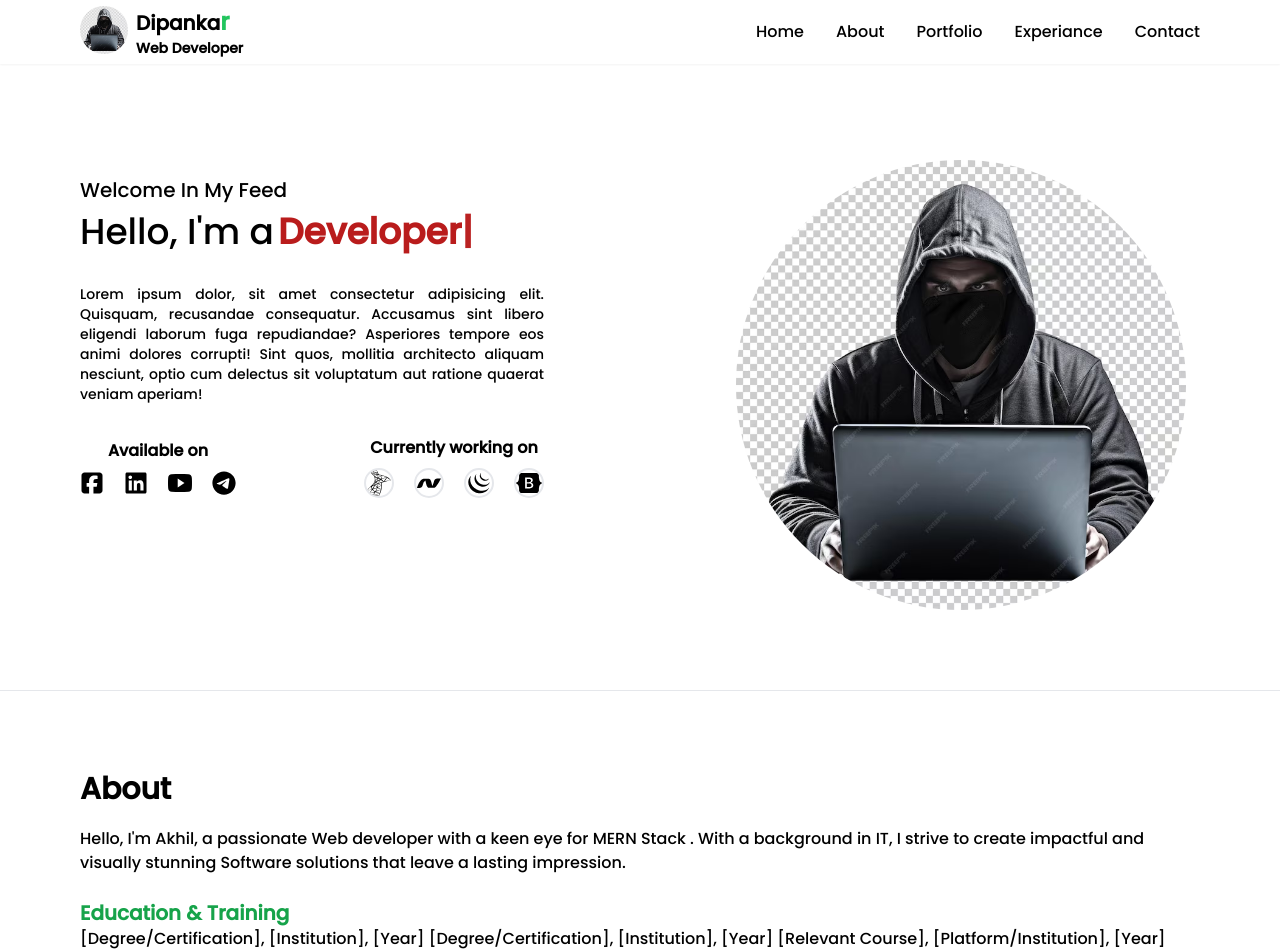
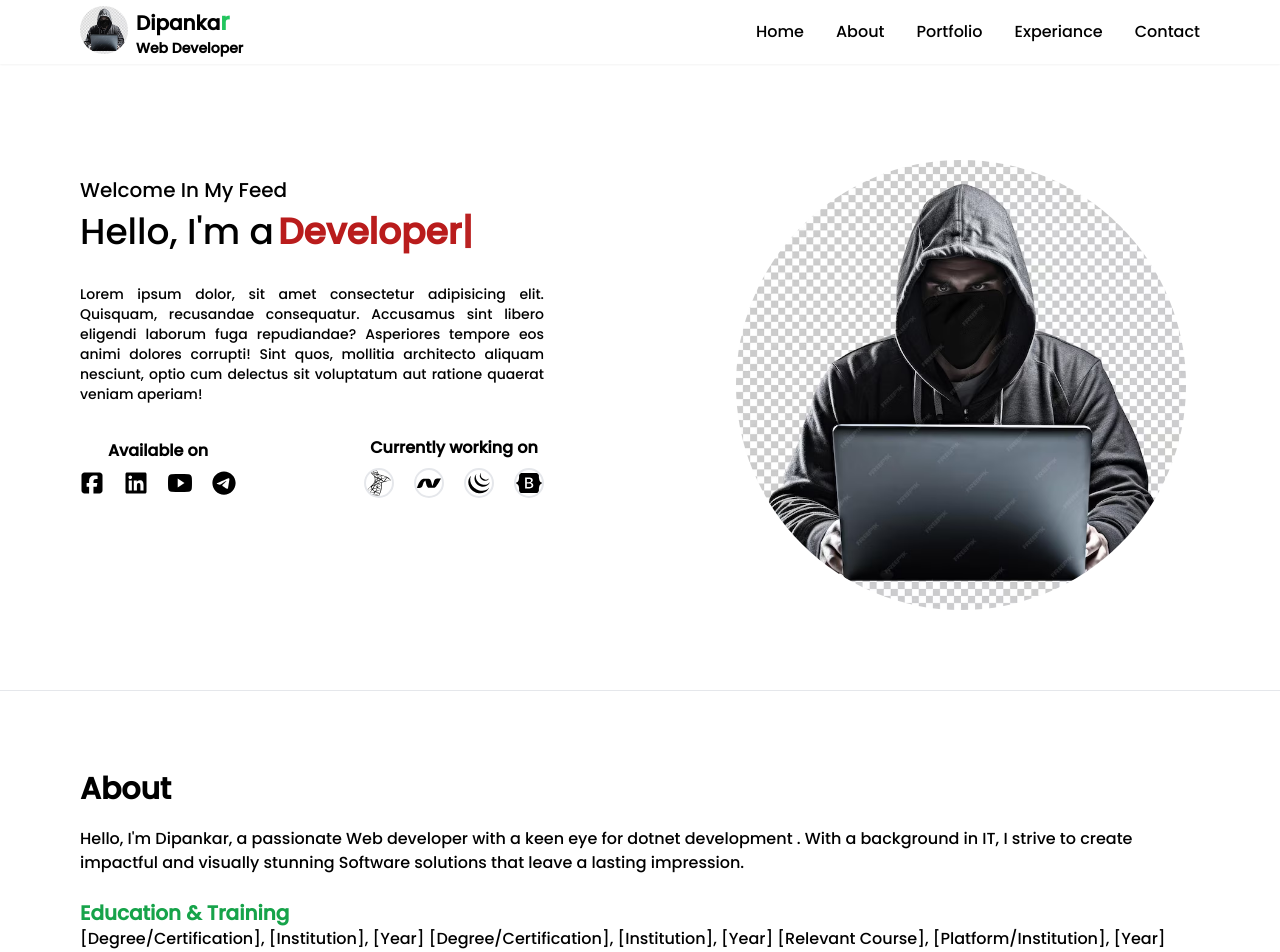
Before and after one commit to dipu0102/Portfolio, a React (Vite) app: page / in a window 1280 px wide. Shown: the top 952 px of the page. Built offline with nearby package versions, Linux system fonts and the light colour scheme.

Commit message:
add changes

```diff
--- a/src/components/About.jsx
+++ b/src/components/About.jsx
@@ -9,9 +9,10 @@ const About = () => {
       <div>
         <h1 className="text-3xl font-bold mb-5">About</h1>
         <p>
-          Hello, I'm Akhil, a passionate Web developer with a keen eye for MERN
-          Stack . With a background in IT, I strive to create impactful and
-          visually stunning Software solutions that leave a lasting impression.
+          Hello, I'm Dipankar, a passionate Web developer with a keen eye for
+          dotnet development . With a background in IT, I strive to create
+          impactful and visually stunning Software solutions that leave a
+          lasting impression.
         </p>
         <br />
         <h1 className="text-green-600 font-semibold text-xl">
```
